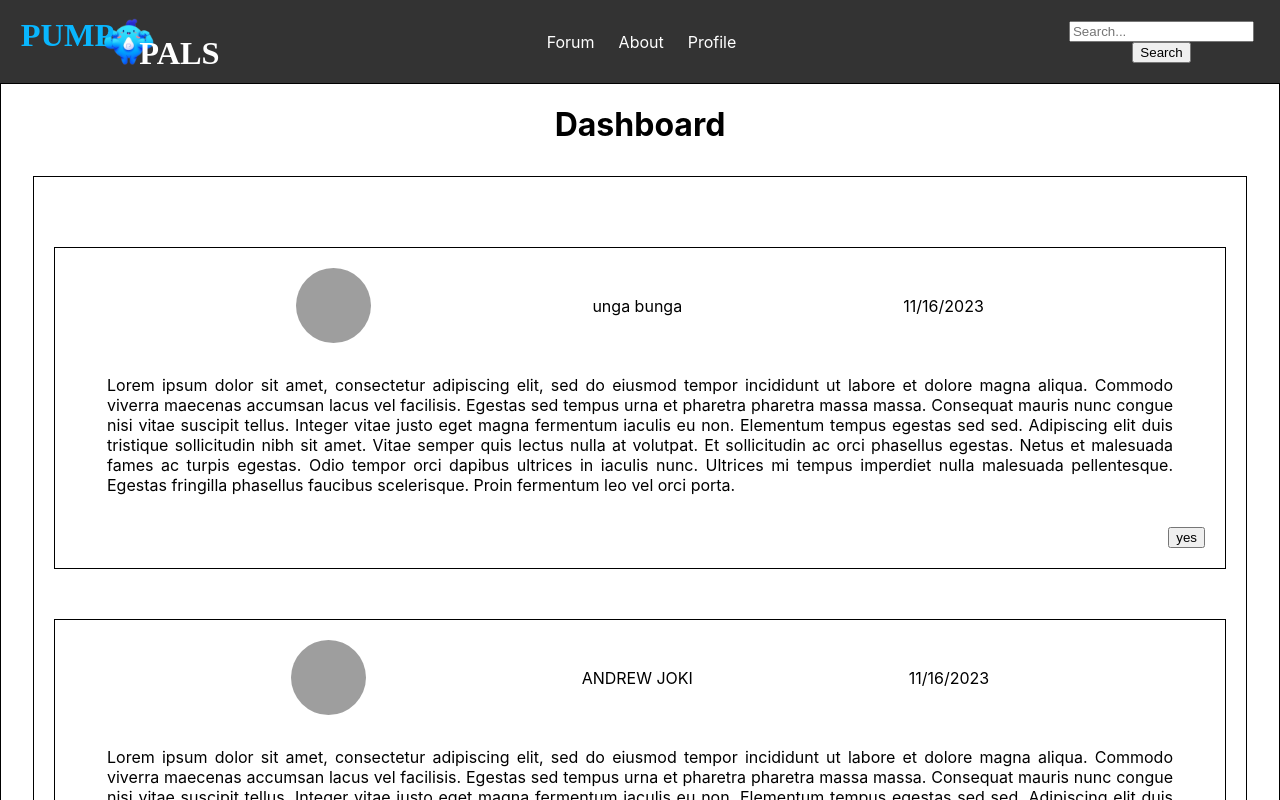
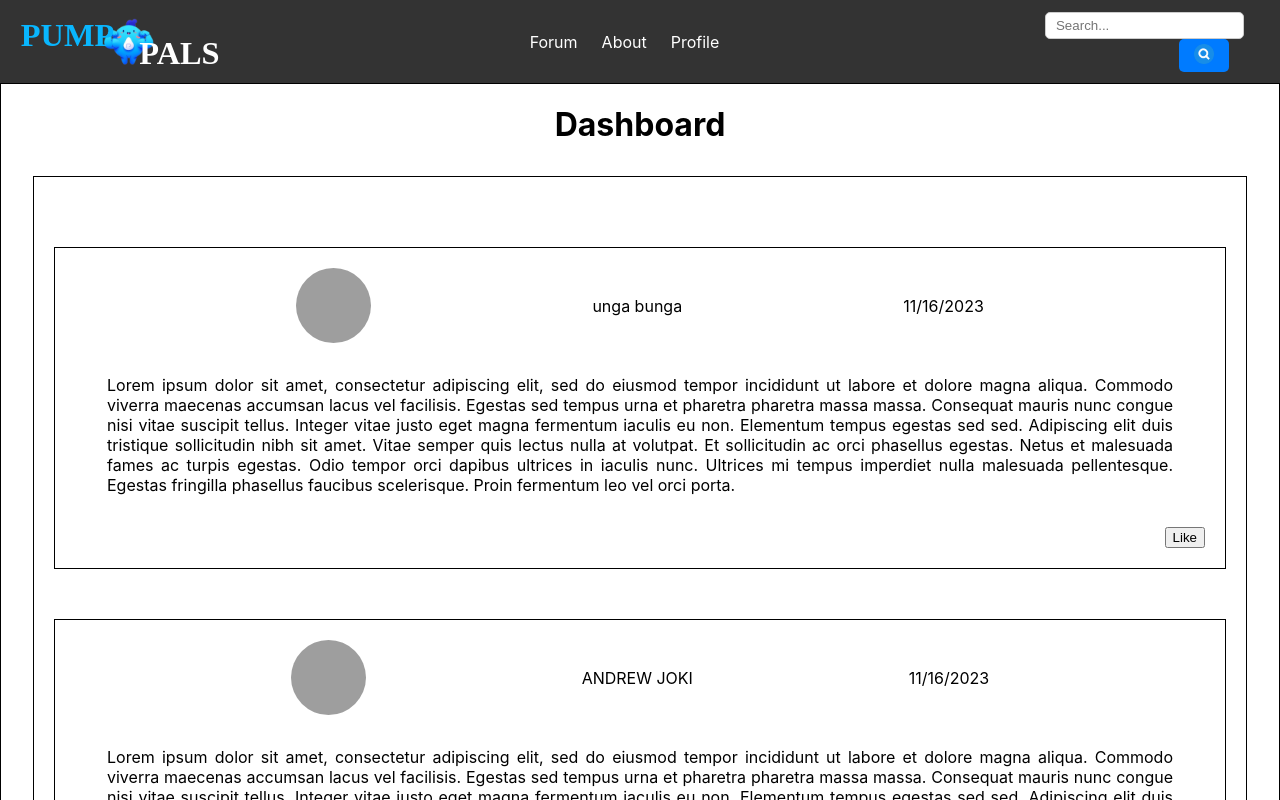
Before and after one commit to tommytran9/PumpPals_React, a React (Create React App) app: page / in a window 1280 px wide. Shown: the top 800 px of the page. Built offline with nearby package versions, Linux system fonts and the light colour scheme; grey boxes are pictures that could not be loaded.

Commit message:
Search button

```diff
--- a/src/Navbar.js
+++ b/src/Navbar.js
@@ -24,15 +24,21 @@ function Navbar() {
                 <CustomLink to="/about">About</CustomLink>
                 <CustomLink to="/profile">Profile</CustomLink>
             </ul>
-            <form onSubmit={handleSearch}>
+            <form onSubmit={handleSearch} class="search-form">
                  <input
                      type="text"
                      placeholder="Search..."
                      value={searchQuery}
                      onChange={(e) => setSearchQuery(e.target.value)}
+                         class="search-input"
              />
-                <button type="submit">Search</button>
+
+                  <button type="submit" class="search-button" >
+                  <img src="search.png"></img>
+                  </button>
+
             </form>
+
         </nav>
     )
 }
--- a/src/components/PostCard.js
+++ b/src/components/PostCard.js
@@ -12,7 +12,7 @@ function PostCard({ post }) {
                 <p>{message}</p>
             </div>
             <div id="like">
-                <button>{liked ? "yes" : "no"}</button>
+                <button>{liked ? "Like" : "no"}</button>
             </div>
         </div>
     )
--- a/src/index.css
+++ b/src/index.css
@@ -161,3 +161,36 @@ form {
   color: #09b6fe;
   padding: 5px 0;
 }
+
+.search-form {
+  display: flex;        /* Enables Flexbox */
+  align-items: center;
+}
+
+.search-input {
+  padding: 5px 10px;
+  margin-left: 10px;
+  border: 1px solid #ccc;
+  border-radius: 5px;
+}
+
+.search-button {
+  padding: 5px 15px;
+  background-color: #007bff;
+  color: white;
+  border: none;
+  border-radius: 5px;
+  cursor: pointer;
+  margin-left:120px
+
+
+}
+.search-input {
+  flex-grow: 1;           /* Allows the input to grow and fill available space */
+  margin-right: 10px;
+}
+
+.search-button img {
+  width: 20px;       /* Width of the image */
+  height: 20px;      /* Height of the image */
+}
```
Also changed, not shown: public/search.png (added). Lines whose indentation alone changed are shown as unchanged.
